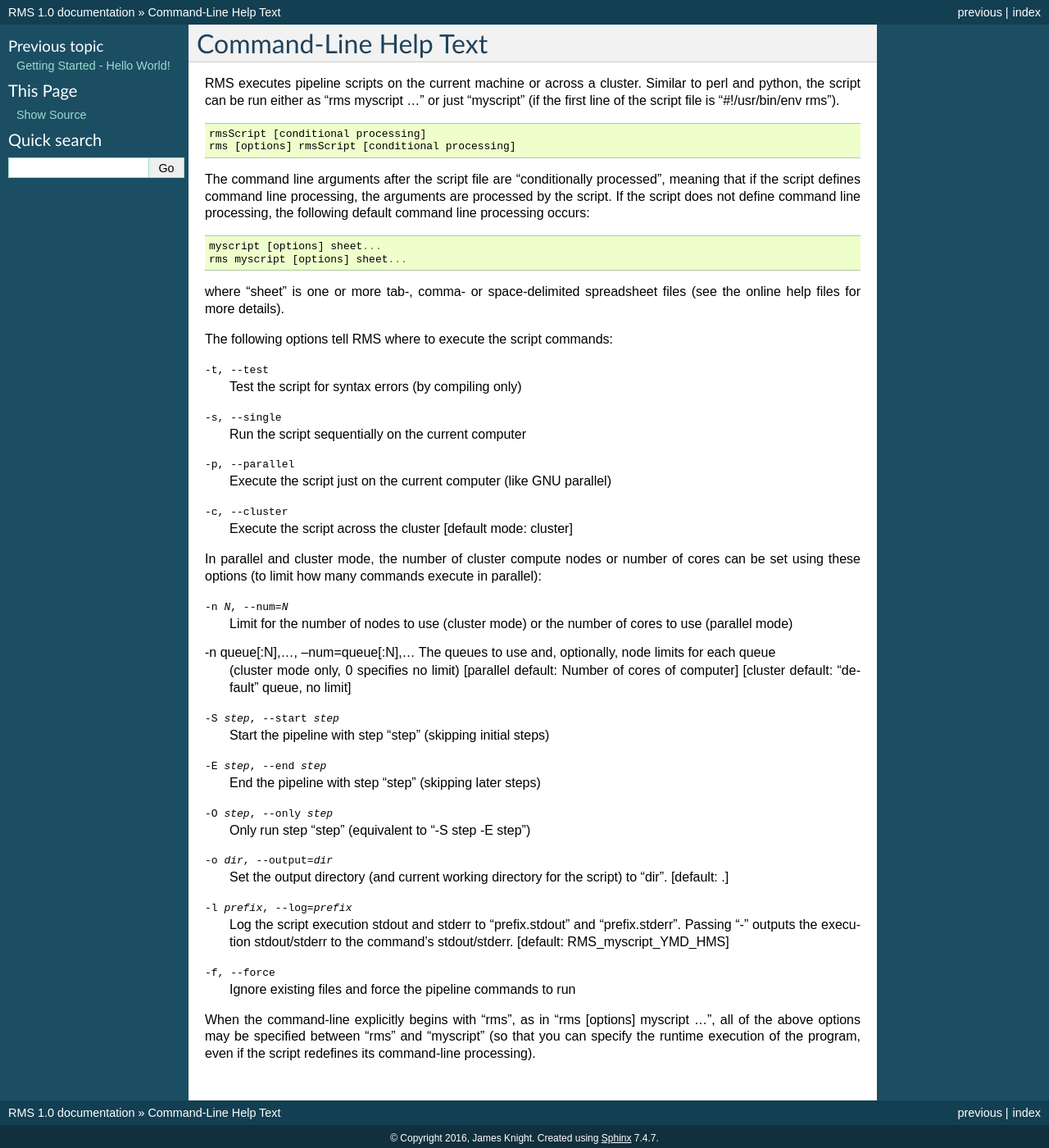
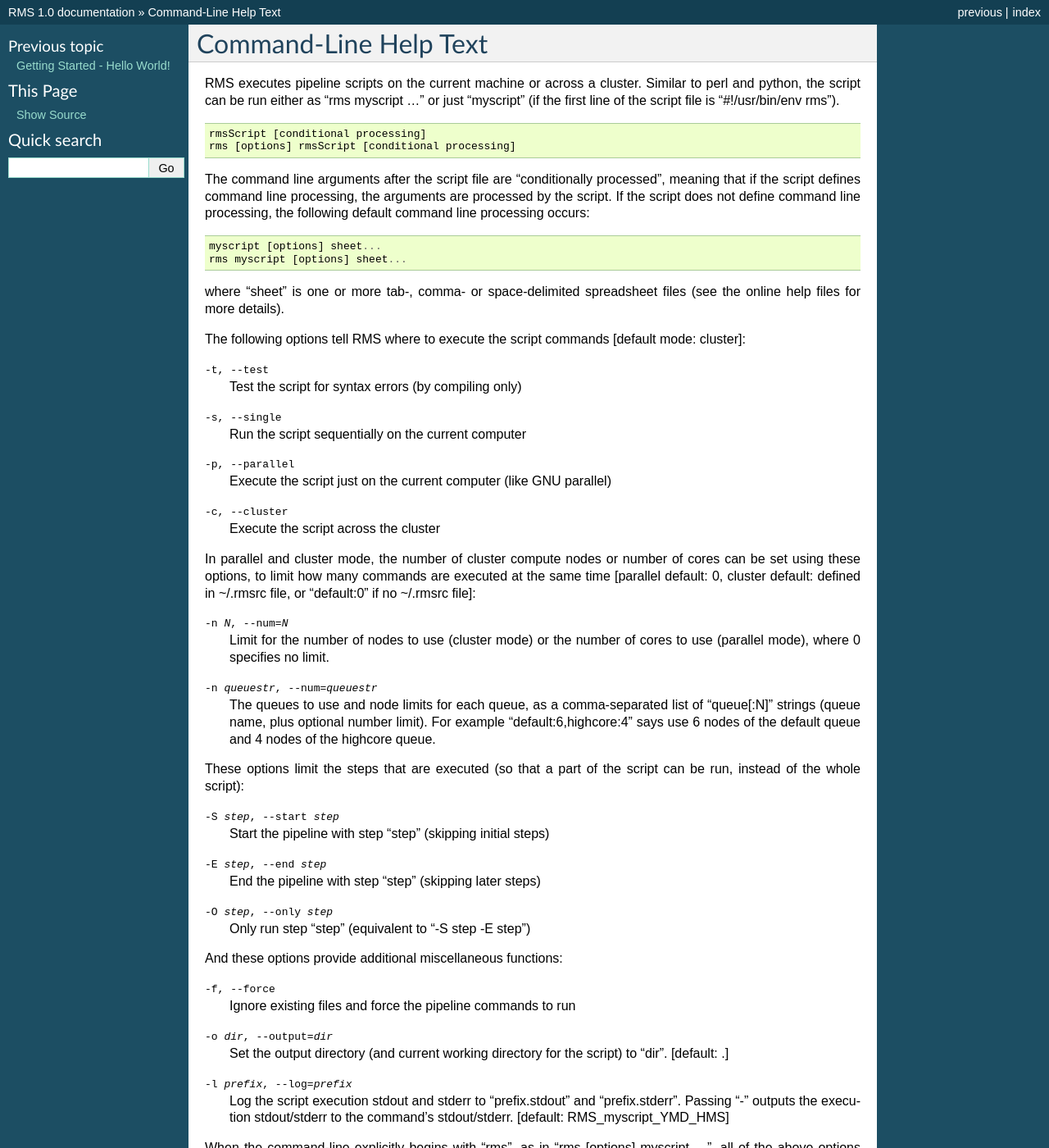
Before and after one commit to knightjimr/rms, a Sphinx documentation site: the page built from docs/clihelp.rst, in a window 1280 px wide and 1400 px high. Shown: the whole window at 82% size. Built offline with Sphinx 7.4.7, drawn with Linux system fonts in a browser that asks for light colours.

Commit message:
Next commit

```diff
--- a/docs/clihelp.rst
+++ b/docs/clihelp.rst
@@ -20,37 +20,39 @@ occurs: ::
 where "sheet" is one or more tab-, comma- or space-delimited spreadsheet files (see the online
 help files for more details).
 
-The following options tell RMS where to execute the script commands:
+The following options tell RMS where to execute the script commands [default mode: cluster]:
 
 -t, --test                              Test the script for syntax errors (by compiling only)
 -s, --single                            Run the script sequentially on the current computer
 -p, --parallel                          Execute the script just on the current computer (like GNU parallel)
 -c, --cluster                           Execute the script across the cluster
-                                        [default mode:  cluster]
 
 In parallel and cluster mode, the number of cluster compute nodes or number of cores can be set using these
-options (to limit how many commands execute in parallel):
+options, to limit how many commands are executed at the same time [parallel default: 0, cluster default:
+defined in ~/.rmsrc file, or "default:0" if no ~/.rmsrc file]:
 
 -n N, --num=N                           Limit for the number of nodes to use (cluster mode) or the number of
-                                        cores to use (parallel mode)
--n queue[:N],..., --num=queue[:N],...   The queues to use and, optionally, node limits for each queue
-                                        (cluster mode only, 0 specifies no limit)
-                                        [parallel default:  Number of cores of computer]
-                                        [cluster default:  "default" queue, no limit]
+                                        cores to use (parallel mode), where 0 specifies no limit.
+-n queuestr, --num=queuestr             The queues to use and node limits for each queue, as a comma-separated
+                                        list of "queue[:N]" strings (queue name, plus optional number limit).  For
+                                        example "default:6,highcore:4" says use 6 nodes of the default queue
+                                        and 4 nodes of the highcore queue.
+
+These options limit the steps that are executed (so that a part of the script can be run, instead of the whole script):
 
 -S step, --start step                   Start the pipeline with step "step" (skipping initial steps)
 -E step, --end step                     End the pipeline with step "step" (skipping later steps)
 -O step, --only step                    Only run step "step"  (equivalent to "-S step -E step")
 
+And these options provide additional miscellaneous functions:
 
--o dir, --output=dir                   Set the output directory (and current working directory for the
+-f, --force                             Ignore existing files and force the pipeline commands to run
+-o dir, --output=dir                    Set the output directory (and current working directory for the
                                         script) to "dir".    [default:  .]
 -l prefix, --log=prefix                 Log the script execution stdout and stderr to "prefix.stdout" and
                                         "prefix.stderr".  Passing "-" outputs the execution stdout/stderr
                                         to the command's stdout/stderr.
                                         [default:  RMS_myscript_YMD_HMS]
--f, --force                             Ignore existing files and force the pipeline commands to run
-
 
 When the command-line explicitly begins with "rms", as in "rms [options] myscript ...", all
 of the above options may be specified between "rms" and "myscript" (so that you can specify the
```
